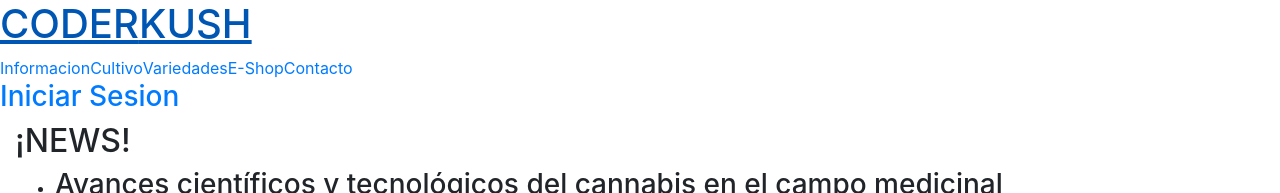
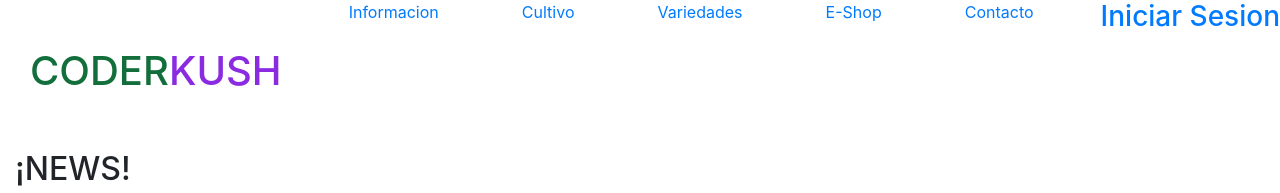
Before and after one commit to Lapresito/CODERKUSH-Entrega-final-Desarrollo-Web, a website: page index.html in a window 1280 px wide. Shown: the top 193 px of the page. Drawn offline with nearby package versions, Linux system fonts and the light colour scheme; a web font is replaced by a local one.

Commit message:
Agregando mixin y variables

```diff
--- a/scss/estilos.scss
+++ b/scss/estilos.scss
@@ -1,5 +1,40 @@
+@import "./variables.scss";
+@import "./mixin.scss";
+
 *{
     border: 0px;
     margin: 0px;
     box-sizing: border-box;
 }
+    /* --------------------------------- HEADER --------------------------------- */
+    .header{
+      width: 100%;
+      height: 150px;
+      display: flex;
+      justify-content: space-between;
+    }
+    .titulopag{
+        margin-left: 30px;
+        display: flex;
+        justify-content: center;
+        align-items: center;
+        text-align: center;
+
+        a{
+            text-decoration: none;
+            list-style: none;
+        }
+    }
+  .tituloPagina{
+    color: $color3;
+    span{
+        color: blueviolet;
+    }
+  }
+  .barra{
+    width: 60%;
+  }
+  .nav{
+    display: flex;
+    justify-content: space-around;
+  }
--- a/scss/variables.scss
+++ b/scss/variables.scss
@@ -1 +1,6 @@
 /* ---------------------------- PALETA DE COLORES --------------------------- */
+$color1: #122c27;
+$color2: #124735;
+$color3: #126f3c;
+$color4: #6fa74c;
+$color5: #c3e24c;
```
Also changed, not shown: css/estilos.css.
